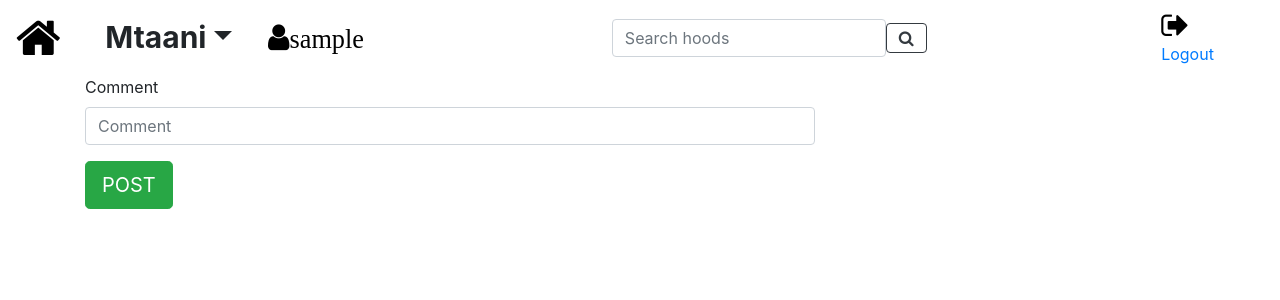
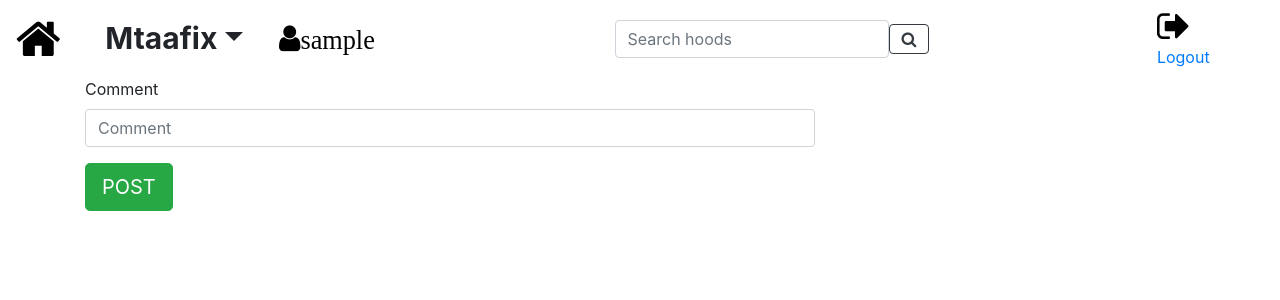
Before and after one commit to erastus-1/Mtaafix, a Django app: template mtaapp/templates/business/comment.html in a window 1280 px wide. Shown: the top 300 px of the page. Run offline with Django 3.2, Linux system fonts and the light colour scheme; the template is opened without the code that fills it: values that come from a table or form of the project are taken from there, others are empty; the visitor is signed in with stand-in values (Sample User, id 1); some libraries are stand-ins or nearby versions.

Commit message:
modified navbar

```diff
--- a/mtaapp/templates/navbar.html
+++ b/mtaapp/templates/navbar.html
@@ -7,10 +7,10 @@
             <div class="dropdown">
                 <button class="btn btn-white dropdown-toggle" type="button" id="dropdownMenu2" data-toggle="dropdown"
                     aria-haspopup="true" aria-expanded="false" style="font-weight: bolder; font-size: 30px;">
-                    Mtaani</button>
+                    Mtaafix</button>
                 <div class="dropdown-menu" aria-labelledby="dropdownMenu2">
-                    <a class="dropdown-item" href="{%  url 'showprofile' user.id %}" type="button">View profile</a>
-                    <button class="dropdown-item" href="{% url 'home' %}" type="button">View hoods</button>
+                    <a class="dropdown-item" href="{%  url 'showprofile' user.id %}" type="button">Profile</a>
+                    <button class="dropdown-item" href="{% url 'home' %}" type="button">All hoods</button>
                 </div>
             </div>
 
@@ -47,8 +47,7 @@
                 {%endif%}
                 <ul class="navbar-nav ml-auto" style="list-style: none">
                     <li>
-                        <i class="fa fa-sign-out" style="font-size:30px;color:black" aria-hidden="true"></i><a
-                            href="/logout">Logout</a>
+                        <a href="/accounts/logout"> <i class="fa fa-sign-out" style="font-size:36px;color:black" aria-hidden="true"></i>Logout</a>
                     </li>
                 </ul>
             </div>
```
